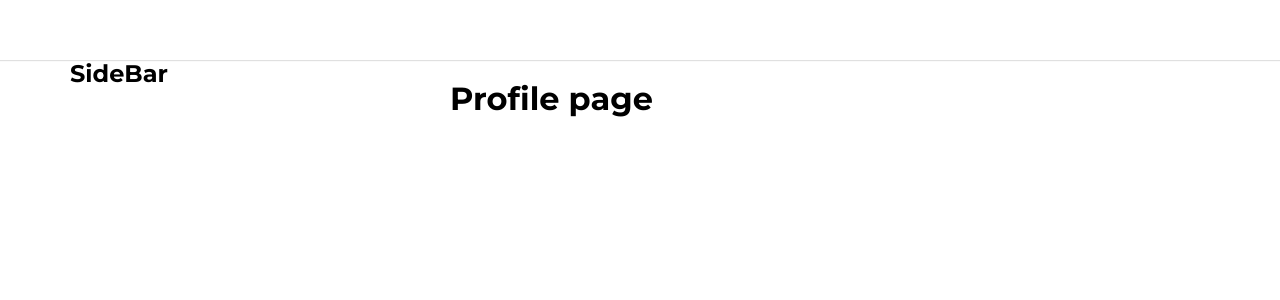
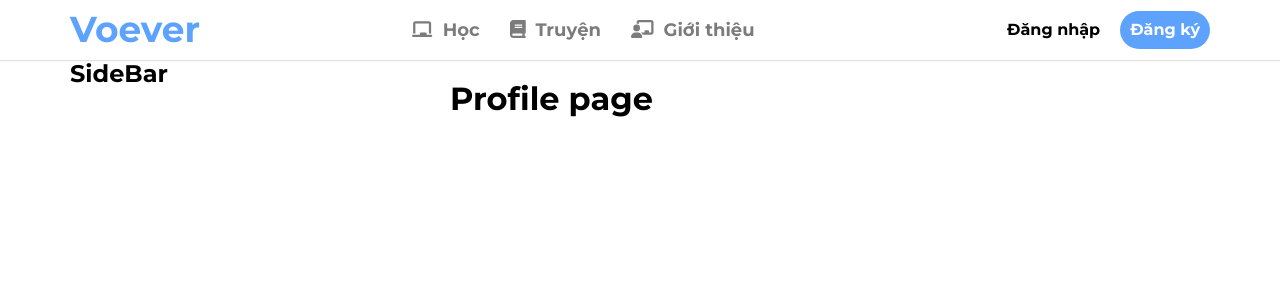
Before and after one commit to Limerence05032002/TiengAnh, a React (Create React App) app: page /profile in a window 1280 px wide. Shown: the top 300 px of the page. Built offline with nearby package versions, Linux system fonts and the light colour scheme.

Commit message:
Design header day1

```diff
--- a/package.json
+++ b/package.json
@@ -3,9 +3,15 @@
   "version": "0.1.0",
   "private": true,
   "dependencies": {
+    "@fortawesome/fontawesome-svg-core": "^1.3.0",
+    "@fortawesome/free-brands-svg-icons": "^6.0.0",
+    "@fortawesome/free-regular-svg-icons": "^6.0.0",
+    "@fortawesome/free-solid-svg-icons": "^6.0.0",
+    "@fortawesome/react-fontawesome": "^0.1.17",
     "@testing-library/jest-dom": "^5.16.5",
     "@testing-library/react": "^13.3.0",
     "@testing-library/user-event": "^13.5.0",
+    "@tippyjs/react": "^4.2.6",
     "classnames": "^2.3.1",
     "customize-cra": "^1.0.0",
     "normalize.css": "^8.0.1",
--- a/src/components/GlobalStyle/GlobalStyles.scss
+++ b/src/components/GlobalStyle/GlobalStyles.scss
@@ -7,6 +7,9 @@
     // Default Layout
     --default-layout-header-height: 60px;
     --default-layout-width: 1140px;
+    --color-main: rgb(93, 163, 253);
+    --color-hover: rgb(161, 202, 255);
+    --color-nohover: rgb(204, 204, 204);
 }
 *{
     margin: 0;
--- a/src/components/Layout/components/Header/Header.module.scss
+++ b/src/components/Layout/components/Header/Header.module.scss
@@ -5,7 +5,61 @@
     display: flex;
     justify-content: center;
 }
+
 .inner {
     height: 100%;
     width: var(--default-layout-width);
+    display: flex;
+    align-items: center;
+    justify-content: space-between;
 }
+
+.logo{
+    color: var(--color-main);
+    font-size: 1.8rem;
+    user-select: none;
+}
+
+.service{
+    display: flex;
+}
+.service-learn, .service-story, .service-introduce{
+    display: flex;
+    margin-right: 30px;
+    user-select: none;
+    color:rgb(123, 123, 123);
+    font-size: large;
+    transition: .3s;
+    &:hover {
+        color: var(--color-hover);
+    }
+}
+.icon-learn, .icon-story, .icon-introduce {
+    margin-right: 10px;
+}
+
+
+
+.action{
+    display: flex;
+}
+
+.action-signUp {
+    margin-right: 10px;
+    padding: 10px 10px;
+    border-radius: 20px;
+    cursor: pointer;
+    &:hover{
+        background-color: rgb(244, 242, 242);
+    }
+}
+.action-logIn {
+    background-color: var(--color-main);
+    padding: 10px 10px;
+    border-radius: 20px;
+    cursor: pointer;
+    color: rgb(255, 255, 255);
+    &:hover{
+        background-color: var( --color-hover);
+    }
+}
--- a/src/components/Layout/components/Header/index.js
+++ b/src/components/Layout/components/Header/index.js
@@ -1,6 +1,11 @@
 
+import { FontAwesomeIcon } from '@fortawesome/react-fontawesome';
+import { faChalkboard,faChalkboardUser,faBook } from '@fortawesome/free-solid-svg-icons';
 import classNames from 'classnames/bind'
 import styles from './Header.module.scss'
+
+import Tippy from '@tippyjs/react';
+import 'tippy.js/dist/tippy.css';
 
 const cx = classNames.bind(styles)
 
@@ -8,6 +13,27 @@ function Header() {
     return (
         <header className={cx('wrapper')}>
             <div className={cx('inner')}>
+                <div className={cx('logo')}>
+                    <h1 className={cx('logo-text')}>Voever</h1>
+                </div>
+                <div className={cx('service')}>
+                    <span className={cx('service-learn')}>
+                        <FontAwesomeIcon className={cx('icon-learn')} icon={faChalkboard}/>
+                        <h4>Học</h4>
+                    </span>
+                    <span className={cx('service-story')}>
+                        <FontAwesomeIcon className={cx('icon-story')} icon={faBook} />
+                        <h4>Truyện</h4>
+                    </span>
+                    <span className={cx('service-introduce')}>
+                        <FontAwesomeIcon className={cx('icon-introduce')} icon={faChalkboardUser} />
+                        <h4>Giới thiệu</h4>
+                    </span>
+                </div>
+                <div className={cx('action')}>
+                    <h4 className={cx('action-signUp')}>Đăng nhập</h4>
+                    <h4 className={cx('action-logIn')}>Đăng ký</h4>
+                </div>
                 {/* {logo} */}
                 {/* {Search} */}
             </div>
```
Also changed, not shown: src/components/Button/button.module.scss (added, +13 -0 lines), src/components/Button/index.js (added, +16 -0 lines), 1 other file (tests, documents, lock files or other folders).
